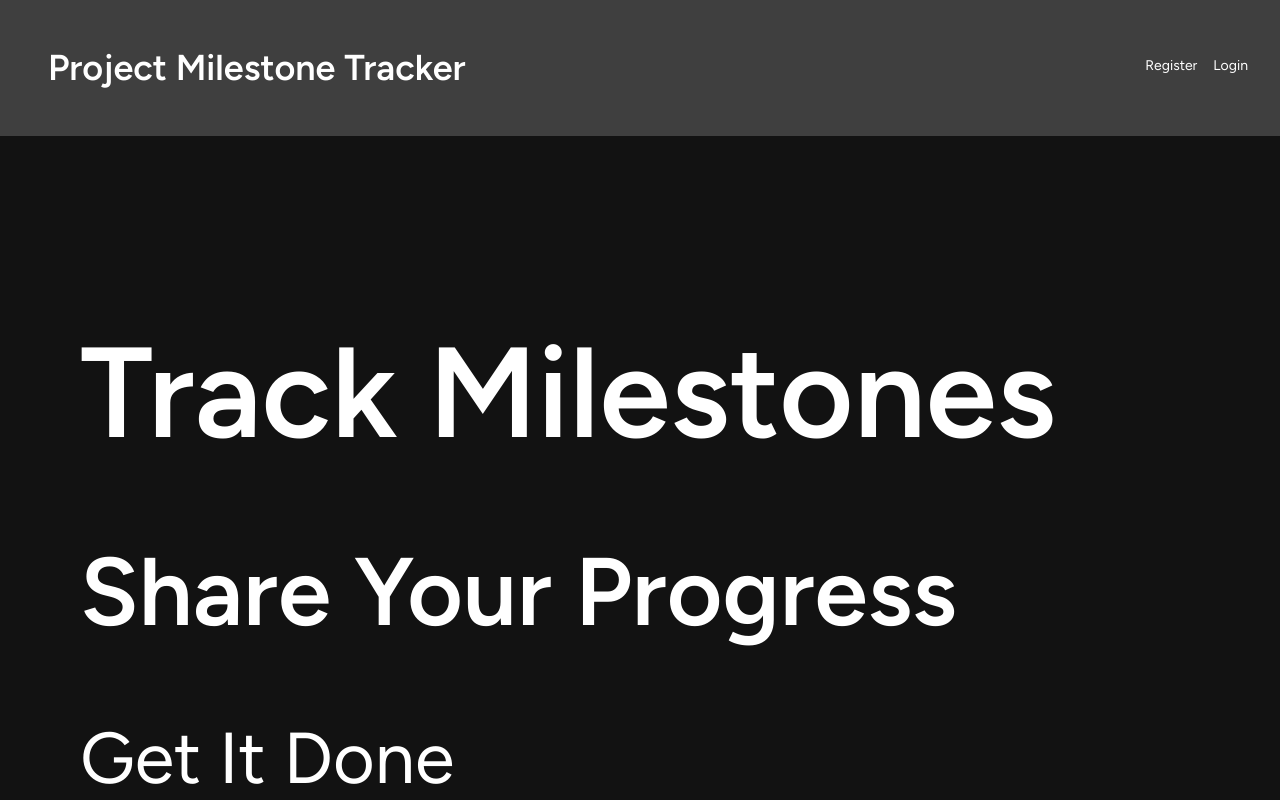
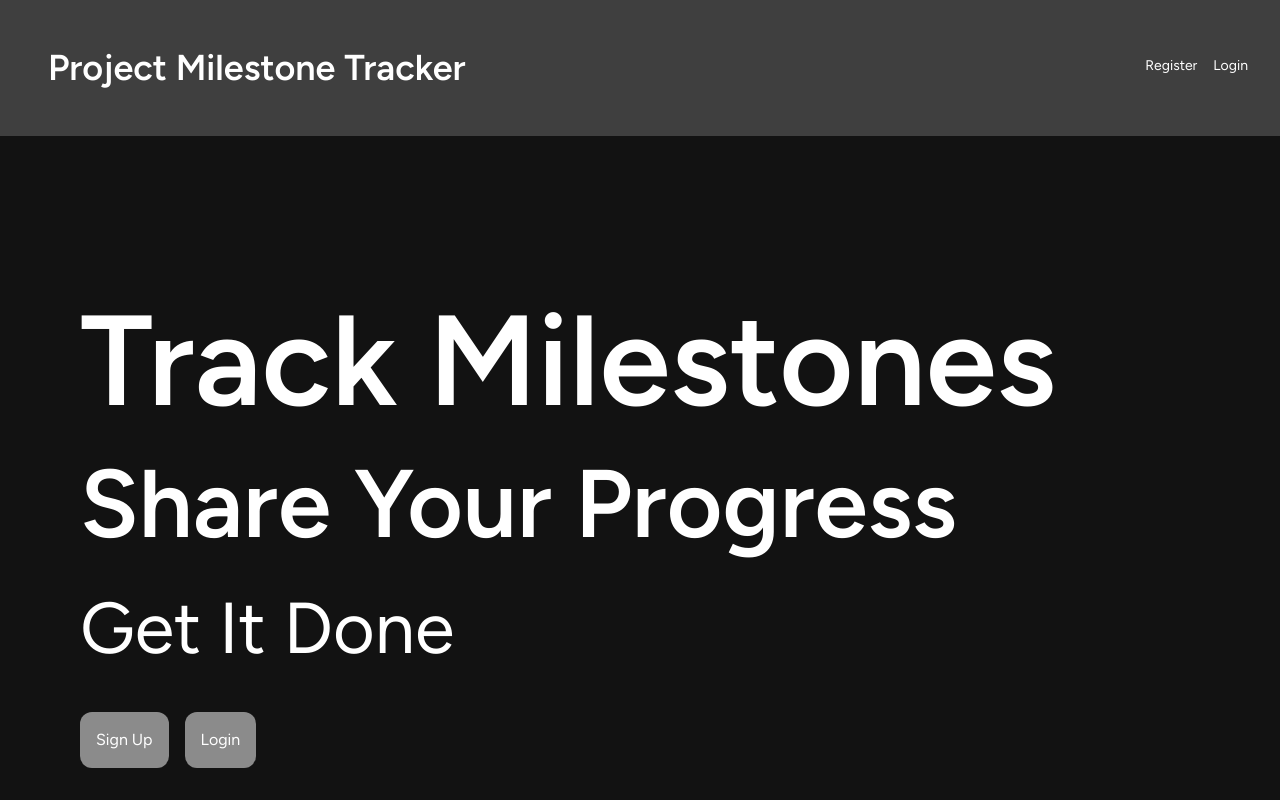
Before and after one commit to TheAndyyManCan/project-milestone-tracker-front-end, an Angular app: page / in a window 1280 px wide. Shown: the top 800 px of the page. Built offline with nearby package versions, Linux system fonts and the light colour scheme; no server answers.

Commit message:
Small change to line height on homepage

```diff
--- a/src/app/homepage/homepage.component.css
+++ b/src/app/homepage/homepage.component.css
@@ -12,6 +12,7 @@
 
 .title-text {
     color: white;
+    line-height: 1;
 }
 
 #title1 {
```
